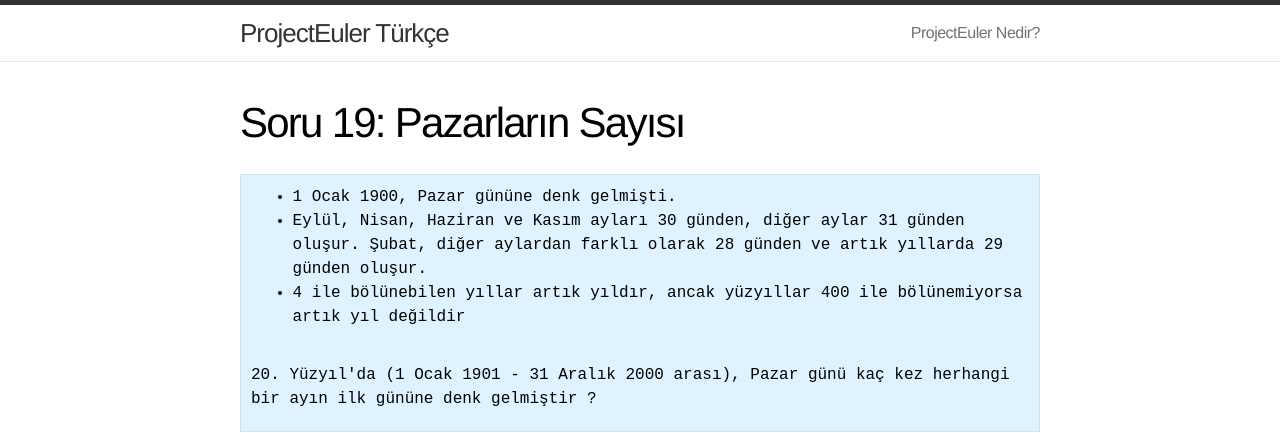
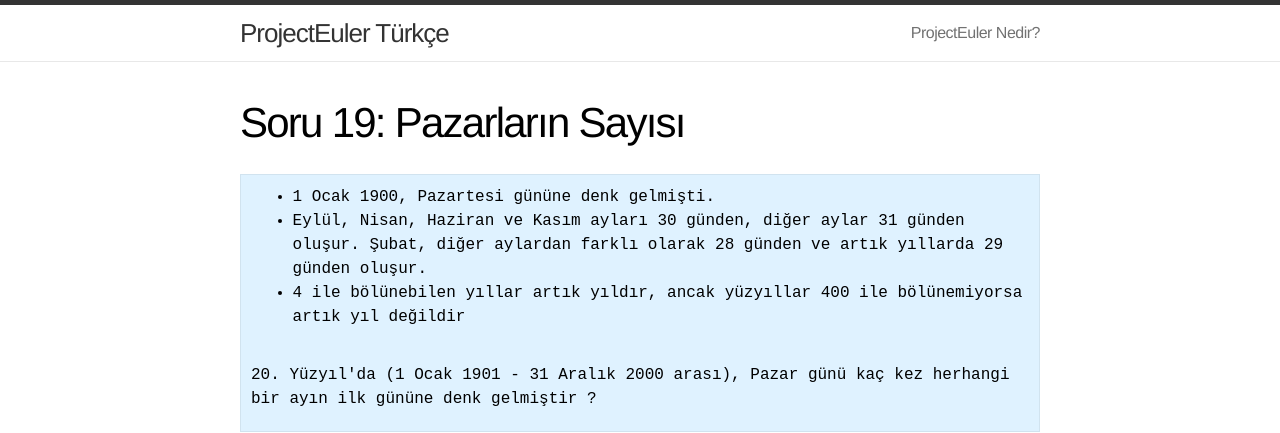
Before and after one commit to muratcorlu/euler, a Jekyll site: the page built from _posts/2015-01-25-soru-19.md, in a window 1280 px wide. Shown: the top 433 px of the page. Built offline with Jekyll 4.4.1, drawn with Linux system fonts in a browser that asks for light colours; Markdown is read by kramdown in place of the engine named in the settings; comment, search, counter and statistics services are not loaded.

Commit message:
Çeviri hatası düzeltildi

```diff
--- a/_posts/2015-01-25-soru-19.md
+++ b/_posts/2015-01-25-soru-19.md
@@ -4,7 +4,7 @@ title: "Soru 19: Pazarların Sayısı"
 ---
 
 <ul>
-	<li>1 Ocak 1900, Pazar gününe denk gelmişti.</li>
+	<li>1 Ocak 1900, Pazartesi gününe denk gelmişti.</li>
 	<li>
 		Eylül, Nisan, Haziran ve Kasım ayları 30 günden, diğer aylar 31 günden oluşur.
 		Şubat, diğer aylardan farklı olarak 28 günden ve artık yıllarda 29 günden oluşur.
```
